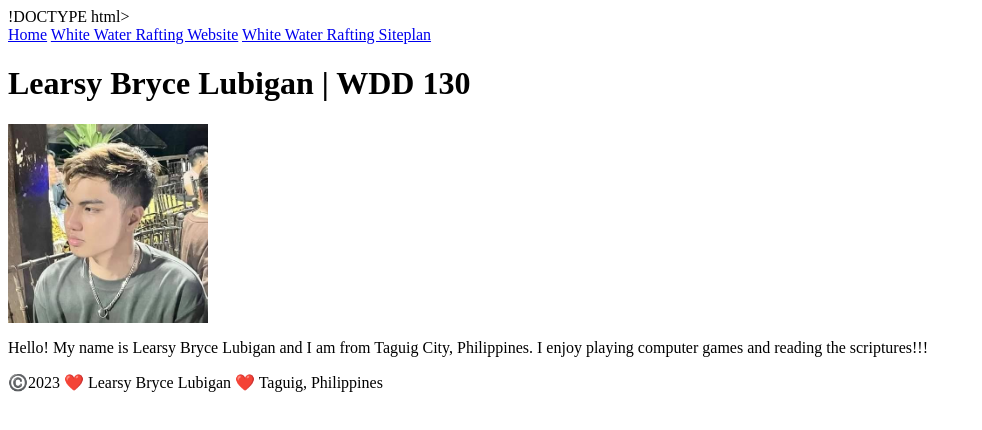
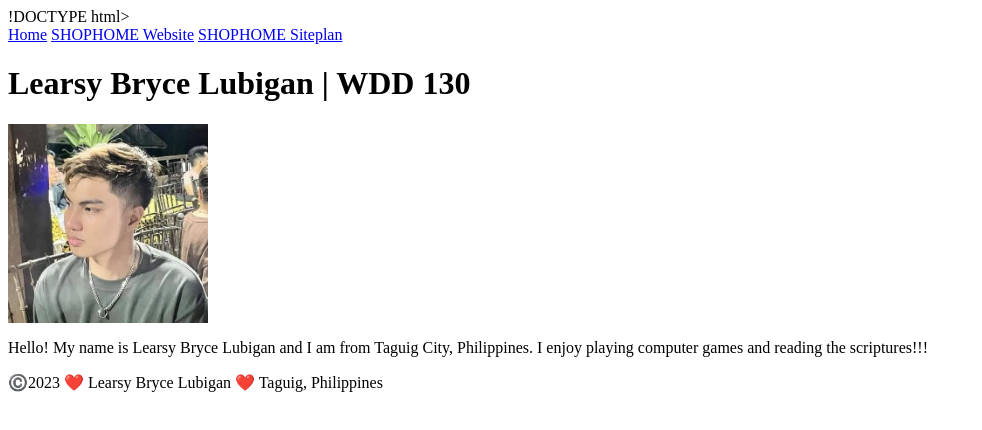
Before and after one commit to le3rcbreeze/wdd130, a plain HTML site: page index.html in a window 1280 px wide. Shown: the whole page, without its empty margins (0-982 px from the left). Drawn offline with Linux system fonts and the light colour scheme.

Commit message:
Update index.html

```diff
--- a/index.html
+++ b/index.html
@@ -9,8 +9,8 @@
     <header>
       <nav>
         <a href="#">Home</a>
-        <a href="wwr/">White Water Rafting Website</a>
-        <a href="wwr/site-plan-shophome.html">White Water Rafting Siteplan</a>
+        <a href="wwr/">SHOPHOME Website</a>
+        <a href="wwr/site-plan-shophome.html">SHOPHOME Siteplan</a>
       </nav>
     </header>
     <main>
```
